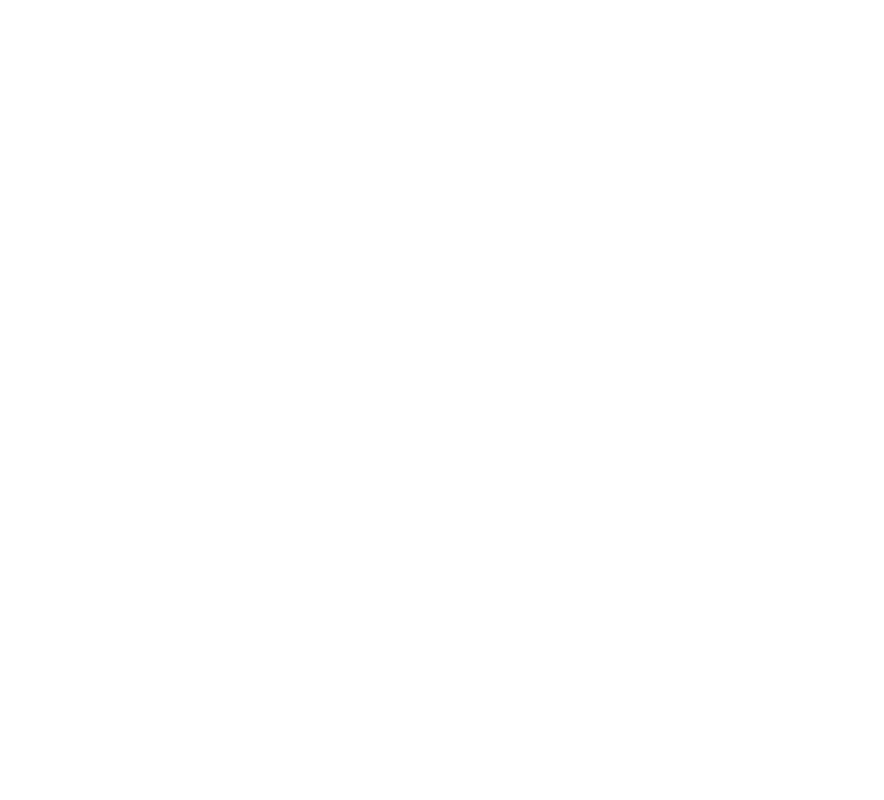
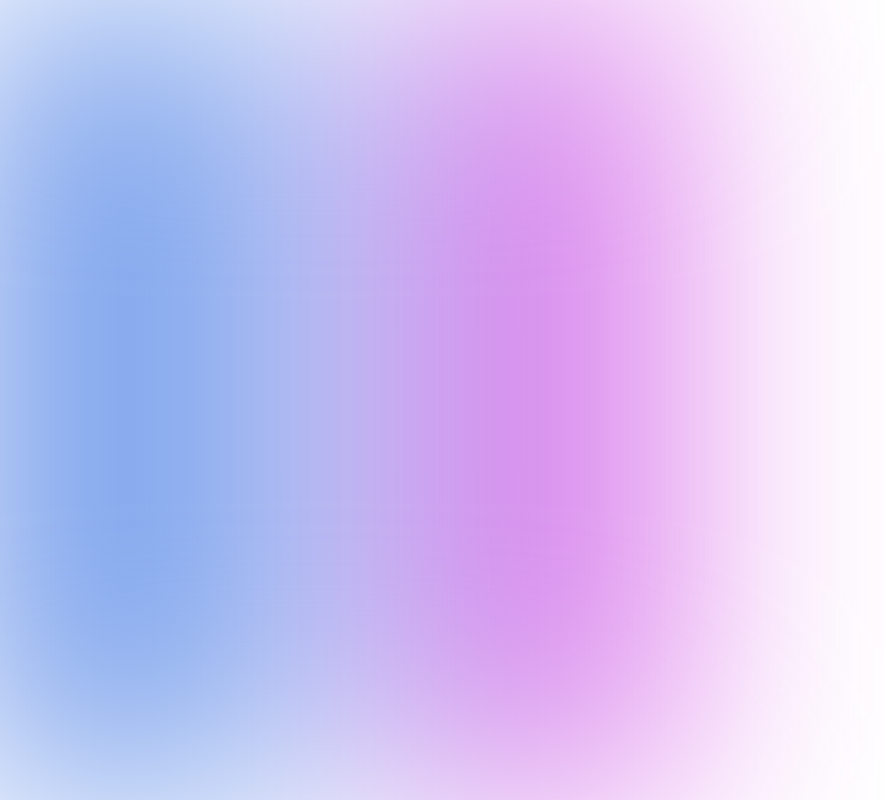
Before and after one commit to adrianhajdin/project_metaverse, a Next.js app: page /search in a window 1280 px wide. Shown: the whole page, without its empty margins (0-884 px from the left). Built offline with nearby package versions, Linux system fonts and the light colour scheme; a web font is replaced by a local one.

Commit message:
화면 중간저장용

```diff
--- a/components/Navbar.jsx
+++ b/components/Navbar.jsx
@@ -153,8 +153,6 @@
   )
 };
 
-
-
 const activeBorderRadius = '16px 16px 0 0'
 const inactiveBorderRadius = '16px 16px 16px 16px'
 
--- a/package.json
+++ b/package.json
@@ -15,6 +15,7 @@
     "@types/react": "^18.2.33",
     "@types/react-dom": "^18.2.14",
     "axios": "^1.6.0",
+    "child_process": "^1.0.2",
     "eslint-config-next": "13.0.3",
     "framer-motion": "^7.6.7",
     "next": "13.0.3",
--- a/pages/search.js
+++ b/pages/search.js
@@ -1,14 +1,35 @@
+'use client';
+
+import { motion } from 'framer-motion';
+
+import styles from '../styles';
+import { slideIn, staggerContainer, textVariant } from '../utils/motion';
 import React from "react";
 import { useRouter } from "next/router";
 
+
+
 const StockReport = () => {
-  const {query} = useRouter()
-  console.log(query)
-  return (
-    <div>
-      <h4>{query.stockName}</h4>
-    </div>
-  );
+  const {query} = useRouter();
+  return(
+  <section className={`${styles.yPaddings} sm:pl-16 pl-6`}>
+    <motion.div
+      variants={staggerContainer}
+      initial="hidden"
+      whileInView="show"
+      viewport={{ once: false, amount: 0.25 }}
+      className={`${styles.innerWidth} mx-auto flex flex-col`}
+    >
+      <div className="absolute w-[50%] inset-0 gradient-01" />
+      <div className="flex justify-center items-center flex-col relative z-10">
+        <motion.h1 variants={textVariant(1.1)} className={styles.heroHeading}>
+          {query.stockName}
+        </motion.h1>
+      </div>
+
+    </motion.div>
+  </section>)
+
 };
 
 export default StockReport;
```
Also changed, not shown: 1 other file (tests, documents, lock files or other folders).
